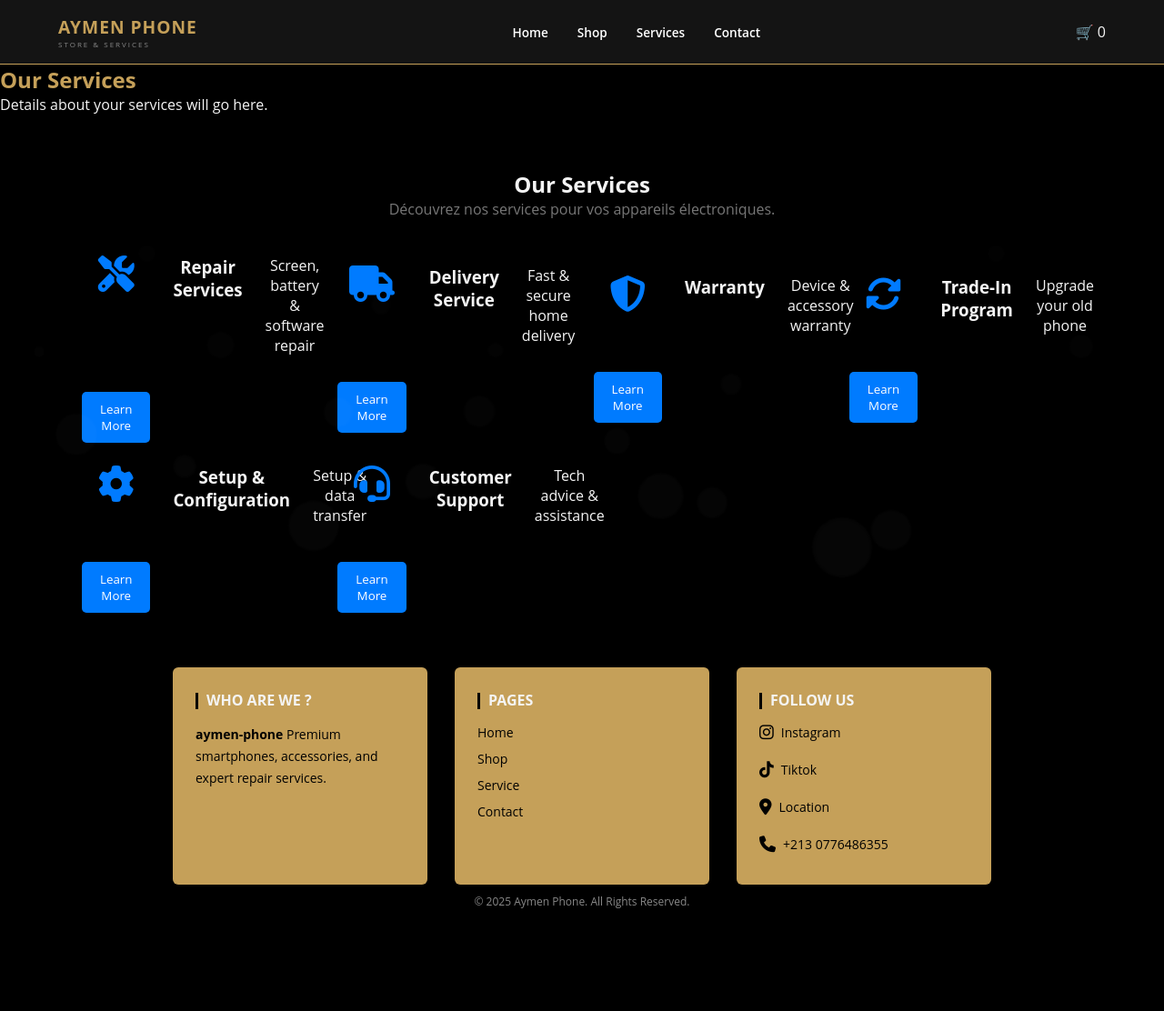
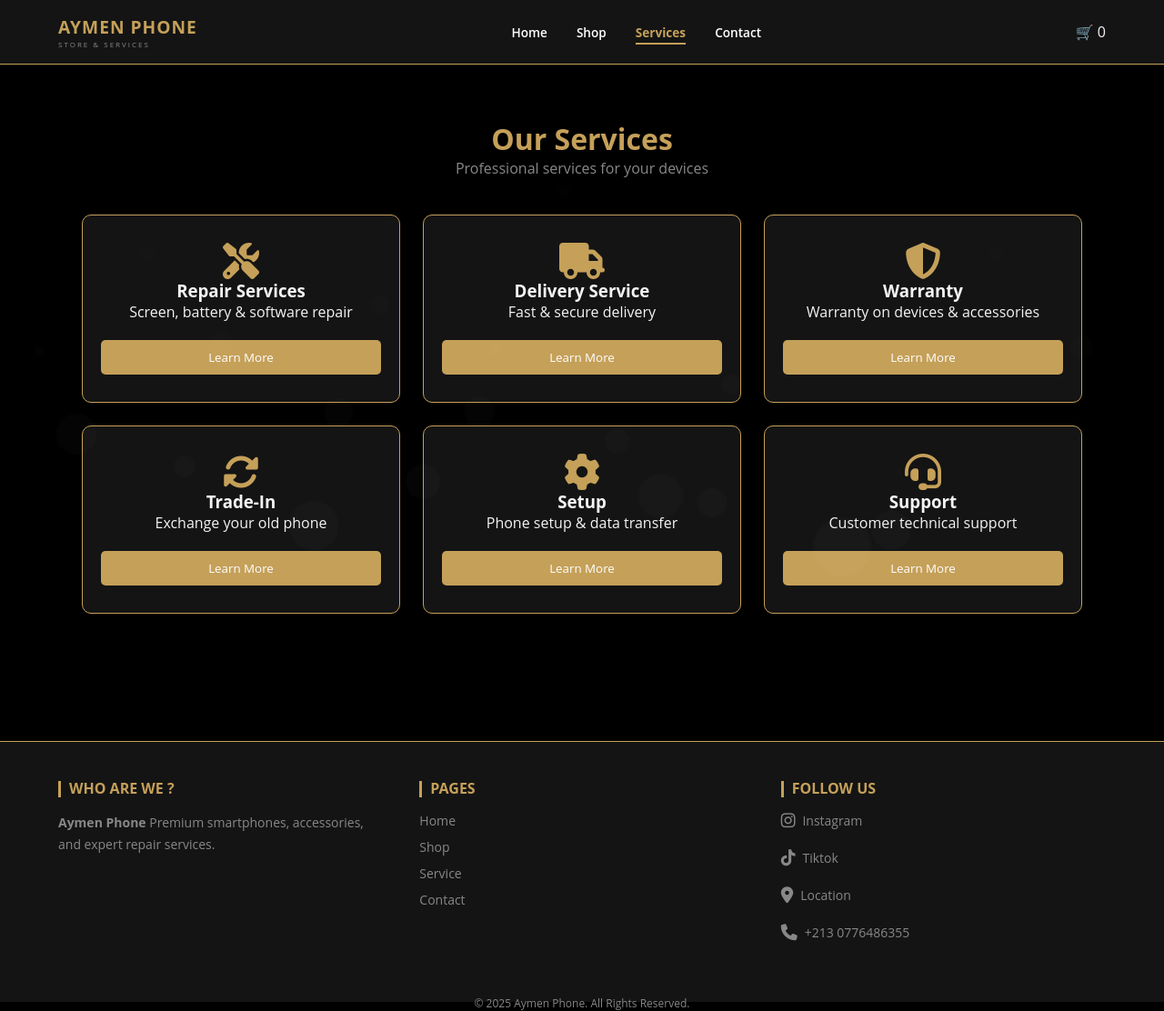
Before and after one commit to 0101012023/Website-Project, a PHP site: page /services.html in a window 1280 px wide. Shown: the whole page at 91% size. Before the commit the page ends 999 px from the top, so only its background shows below. Run offline with PHP 8.4, Linux system fonts and the light colour scheme.

Commit message:
modifie index contact services pluss js

```diff
--- a/Hidaya/services.html
+++ b/Hidaya/services.html
@@ -6,17 +6,17 @@
     <title>Aymen Phone | Services</title>
     <link rel="stylesheet" href="styles.css">
     <link rel="stylesheet" href="https://cdnjs.cloudflare.com/ajax/libs/font-awesome/6.5.0/css/all.min.css" integrity="sha512-..." crossorigin="anonymous" referrerpolicy="no-referrer" />
-
 </head>
 <body>
 
+    <!-- Bubbles background -->
     <div class="bubbles">
-  <!-- 20 bubbles now instead of 10 -->
         <span></span><span></span><span></span><span></span><span></span>
         <span></span><span></span><span></span><span></span><span></span>
         <span></span><span></span><span></span><span></span><span></span>
         <span></span><span></span><span></span><span></span><span></span>
-  <br><span></span><span></span><span></span><span></span><span></span>
+        <br>
+        <span></span><span></span><span></span><span></span><span></span>
         <span></span><span></span><span></span><span></span><span></span>
     </div>
 
@@ -30,7 +30,7 @@
             <ul class="nav-links">
                 <li><a href="index.html">Home</a></li>
                 <li><a href="shop.html">Shop</a></li>
-                <li><a href="services.html">Services</a></li>
+                <li><a href="services.html" class="active">Services</a></li>
                 <li><a href="contact.html">Contact</a></li>
             </ul>
             <div class="nav-icons">
@@ -42,16 +42,10 @@
         </div>
     </nav>
 
-    <section class="shop-section">
-        <h2>Our Services</h2>
-        <p>Details about your services will go here.</p>
-    </section>
-
-
-
+    <!-- Services Section -->
     <section class="services">
         <h2>Our Services</h2>
-  <p class="subtitle">Découvrez nos services pour vos appareils électroniques.</p>
+        <p class="subtitle">Professional services for your devices</p>
 
         <div class="services-grid">
 
@@ -59,113 +53,151 @@
                 <i class="fas fa-tools"></i>
                 <h3>Repair Services</h3>
                 <p>Screen, battery & software repair</p>
-      <button onclick="openModal('repair')">Learn More</button>
+                <button onclick="openRepairModal()">Learn More</button>
             </div>
 
             <div class="service-card">
                 <i class="fas fa-truck"></i>
                 <h3>Delivery Service</h3>
-      <p>Fast & secure home delivery</p>
-      <button onclick="openModal('delivery')">Learn More</button>
+                <p>Fast & secure delivery</p>
+                <button onclick="openDeliveryModal()">Learn More</button>
             </div>
 
             <div class="service-card">
                 <i class="fas fa-shield-alt"></i>
                 <h3>Warranty</h3>
-      <p>Device & accessory warranty</p>
-      <button onclick="openModal('warranty')">Learn More</button>
+                <p>Warranty on devices & accessories</p>
+                <button onclick="openWarrantyModal()">Learn More</button>
             </div>
 
             <div class="service-card">
                 <i class="fas fa-sync-alt"></i>
-      <h3>Trade-In Program</h3>
-      <p>Upgrade your old phone</p>
-      <button onclick="openModal('trade')">Learn More</button>
+                <h3>Trade-In</h3>
+                <p>Exchange your old phone</p>
+                <button onclick="openTradeModal()">Learn More</button>
             </div>
 
             <div class="service-card">
                 <i class="fas fa-cog"></i>
-      <h3>Setup & Configuration</h3>
-      <p>Setup & data transfer</p>
-      <button onclick="openModal('setup')">Learn More</button>
+                <h3>Setup</h3>
+                <p>Phone setup & data transfer</p>
+                <button onclick="openSetupModal()">Learn More</button>
             </div>
 
             <div class="service-card">
                 <i class="fas fa-headset"></i>
-      <h3>Customer Support</h3>
-      <p>Tech advice & assistance</p>
-      <button onclick="openModal('support')">Learn More</button>
+                <h3>Support</h3>
+                <p>Customer technical support</p>
+                <button onclick="openSupportModal()">Learn More</button>
             </div>
 
         </div>
     </section>
 
-<!-- MODAL -->
-<div class="modal" id="serviceModal">
+    <!-- Modals -->
+    <!-- Repair Modal -->
+    <div class="modal" id="repairModal">
         <div class="modal-content">
-    <span class="close" onclick="closeModal()">&times;</span>
-    <h3 id="modalTitle"></h3>
-    <p id="modalText"></p>
+            <span class="close" onclick="closeRepairModal()">&times;</span>
+            <h2>Repair Service</h2>
+            <p class="subtitle"><strong>Devices sold in our store</strong></p>
+            <ul>
+                <li>Phones & tablets repair</li>
+                <li>Screen & battery replacement</li>
+                <li>Software issues</li>
+            </ul>
+            <p class="note">🛠 Fast & reliable repair</p>
         </div>
     </div>
 
+    <!-- Delivery Modal -->
+    <div class="modal" id="deliveryModal">
+        <div class="modal-content">
+            <span class="close" onclick="closeDeliveryModal()">&times;</span>
+            <h2>Delivery Fees</h2>
+            <p class="subtitle"><strong>Delivery via ZR Express</strong></p>
+            <table class="delivery-table">
+                <thead>
+                    <tr>
+                        <th>Wilaya</th>
+                        <th>Express(Residence)</th>
+                        <th>Express (Stop Desk)</th>
+                    </tr>
+                </thead>
+                <tbody>
+                    <!-- Toutes les lignes de wilaya ici -->
+                </tbody>
+            </table>
+            <p class="note">🚚 Fast delivery according to your province</p>
+        </div>
+    </div>
 
+    <!-- Warranty Modal -->
+    <div class="modal" id="warrantyModal">
+        <div class="modal-content">
+            <span class="close" onclick="closeWarrantyModal()">&times;</span>
+            <h2>Warranty</h2>
+            <p class="subtitle"><strong>Store warranty</strong></p>
+            <ul>
+                <li>Phones & tablets warranty</li>
+                <li>Accessories warranty</li>
+                <li>After-sales service</li>
+            </ul>
+            <p class="note">✅ Warranty depends on product</p>
+        </div>
+    </div>
 
+    <!-- Trade Modal -->
+    <div class="modal" id="tradeModal">
+        <div class="modal-content">
+            <span class="close" onclick="closeTradeModal()">&times;</span>
+            <h2>Trade-In</h2>
+            <ul>
+                <li>Exchange old devices</li>
+                <li>Discount on new purchase</li>
+                <li>Phones & tablets accepted</li>
+            </ul>
+            <p class="note">🔄 Upgrade easily</p>
+        </div>
+    </div>
 
+    <!-- Setup Modal -->
+    <div class="modal" id="setupModal">
+        <div class="modal-content">
+            <span class="close" onclick="closeSetupModal()">&times;</span>
+            <h2>Device Setup</h2>
+            <ul>
+                <li>Account configuration</li>
+                <li>Data transfer</li>
+                <li>App installation</li>
+            </ul>
+            <p class="note">⚙ Ready to use</p>
+        </div>
+    </div>
 
+    <!-- Support Modal -->
+    <div class="modal" id="supportModal">
+        <div class="modal-content">
+            <span class="close" onclick="closeSupportModal()">&times;</span>
+            <h2>Customer Support</h2>
+            <ul>
+                <li>Technical help</li>
+                <li>Usage assistance</li>
+                <li>After-sales support</li>
+            </ul>
+            <p class="note">🎧 Always here</p>
+        </div>
+    </div>
 
-
-
-
-
-
-
-
-
-
-
-
-
-
-
-
-
-
-
-
-
-
-
-
-
-
-
-
-
-
-
-
-
-
-
-
-
-
-
-
-
-
-     <!-- bar contact -->
-
+    <!-- Footer -->
     <footer class="ss">
         <div class="ss-container">
 
-    <!-- Qui sommes nous -->
+            <!-- Who we are -->
             <div class="ss-box">
                 <h3>WHO ARE WE ?</h3>
                 <p>
-        <strong>aymen-phone</strong>
-         Premium smartphones, accessories, and expert repair services.
+                    <strong>Aymen Phone</strong> Premium smartphones, accessories, and expert repair services.
                 </p>
             </div>
 
@@ -183,28 +215,12 @@
             <!-- Social -->
             <div class="ss-box">
                 <h3>FOLLOW US</h3>
-
                 <ul class="social-icons">
-    <li>
-      <a href="https://www.instagram.com/aymen_phone21?igsh=em02cng0MGhlM2Fq"><i class="fab fa-instagram"></i> Instagram</a>
-    </li>
-    <li>
-      <a href="https://www.tiktok.com/@aymen.smartphone?_r=1&_t=ZS-92cRNAWFs70"><i class="fab fa-tiktok"></i> Tiktok</a>
-    </li>
-    <li>
-      <a href="https://www.google.com/maps/place/90 Les allees du 20 aout 1955, skikda" target="_blank"><i class="fas fa-map-marker-alt"></i> Location
-</a>
-    </li>
-    <li>
-      <a href="#" onclick="navigator.clipboard.writeText('+2130776486355'); alert('numero copie');">
-  <i class="fas fa-phone"></i> +213 0776486355
-</a>
-    </li>
+                    <li><a href="https://www.instagram.com/aymen_phone21?igsh=em02cng0MGhlM2Fq"><i class="fab fa-instagram"></i> Instagram</a></li>
+                    <li><a href="https://www.tiktok.com/@aymen.smartphone?_r=1&_t=ZS-92cRNAWFs70"><i class="fab fa-tiktok"></i> Tiktok</a></li>
+                    <li><a href="https://www.google.com/maps/place/90 Les allees du 20 aout 1955, skikda" target="_blank"><i class="fas fa-map-marker-alt"></i> Location</a></li>
+                    <li><a href="#" onclick="navigator.clipboard.writeText('+2130776486355'); alert('numero copie');"><i class="fas fa-phone"></i> +213 0776486355</a></li>
                 </ul>
-</div>
-
-
-      </div>
             </div>
 
         </div>
@@ -215,7 +231,6 @@
         </div>
     </footer>
 
-
     <script src="script.js"></script>
 </body>
 </html>
--- a/Hidaya/styles.css
+++ b/Hidaya/styles.css
@@ -574,131 +523,189 @@
 
 
 /* === page services ===*/
+/* =======================
+   SERVICES
+======================= */
+
 .services {
+  padding: 60px 20px;
   text-align: center;
-  padding: 60px 20px;
+}
+
+.services h2 {
+  font-size: 32px;
+  color: #C5A059;
 }
 
 .subtitle {
-  color: #777;
+  color: #888;
   margin-bottom: 40px;
 }
 
 .services-grid {
   display: grid;
-  grid-template-columns: repeat(auto-fit, minmax(250px, 1fr));
+  grid-template-columns: repeat(3, 1fr);
   gap: 25px;
   max-width: 1100px;
   margin: auto;
 }
 
 .service-card {
-  display: grid;
-  grid-template-columns: repeat(3, 1fr); /* 3 cases */
-  gap: 25px;
-  max-width: 1100px;
-  margin: auto;
+  background: #141414;
+  padding: 30px 20px;
+  border-radius: 10px;
+  border: 1px solid #C5A059;
+  box-shadow: 0 5px 15px rgba(0, 0, 0, 0.08);
+  display: flex;
+  flex-direction: column;
+  justify-content: space-between;
 }
 
 .service-card i {
   font-size: 40px;
-  color: #007bff;
-  margin-bottom: 15px;
+  color: #C5A059;
 }
 
 .service-card button {
-  margin-top: 15px;
-  padding: 10px 20px;
+  margin-top: 20px;
+  padding: 10px;
   border: none;
-  background: #007bff;
-  color: #fff;
+  background: #C5A059;
+  color: white;
   border-radius: 5px;
   cursor: pointer;
+  transition: 0.3s;
 }
 
-/* MODAL */
+.service-card button:hover {
+  background: #000000;
+}
+
+/* =======================
+   RESPONSIVE
+======================= */
+
+@media (max-width: 900px) {
+  .services-grid {
+    grid-template-columns: repeat(2, 1fr);
+  }
+}
+
+@media (max-width: 600px) {
+  .services-grid {
+    grid-template-columns: 1fr;
+  }
+}
+
+/* =======================
+   MODAL
+======================= */
+
+/* =========================
+   MODALS GENERAUX
+========================= */
 .modal {
   display: none;
   position: fixed;
   inset: 0;
-  background: rgba(0,0,0,0.5);
+  background: rgba(0, 0, 0, 0.6);
   justify-content: center;
   align-items: center;
+  z-index: 9999;
 }
 
 .modal-content {
-  background: #fff;
-  padding: 30px;
+  background: #000000;
+  padding: 25px;
   width: 90%;
-  max-width: 400px;
-  border-radius: 8px;
-  text-align: center;
+  max-width: 750px;
+  border-radius: 10px;
+  max-height: 80vh;
+  overflow-y: auto; /* Scroll vertical si nécessaire */
+  color: #fff;
 }
 
 .close {
   float: right;
-  font-size: 22px;
+  font-size: 26px;
   cursor: pointer;
+  color: #C5A059;
 }
 
-
-/* Tablet */
-@media (max-width: 900px) {
-  .services-grid {
-    grid-template-columns: repeat(2, 1fr); /* 2 cases */
-  }
+.close:hover {
+  color: #fff;
 }
 
-/* Mobile */
-@media (max-width: 600px) {
-  .services-grid {
-    grid-template-columns: 1fr; /* 1 case */
-  }
+/* Titres et sous-titres */
+.modal h2 {
+  color: #C5A059;
+  margin-bottom: 12px;
 }
 
+.modal .subtitle {
+  color: #ccc;
+  margin-bottom: 15px;
+}
 
+/* Listes dans les modals */
+.modal ul {
+  list-style: disc;
+  padding-left: 20px;
+  margin-bottom: 15px;
+  color: #ccc;
+}
 
+.modal ul li {
+  margin-bottom: 8px;
+}
 
+/* Notes en bas des modals */
+.modal .note {
+  color: #C5A059;
+  margin-top: 10px;
+  font-weight: bold;
+}
 
+/* =========================
+   TABLEAU DE LIVRAISON
+========================= */
+.delivery-table {
+  width: 100%;
+  border-collapse: collapse;
+  margin-top: 20px;
+}
 
+.delivery-table th {
+  background: #000000;
+  color: #C5A059;
+  padding: 12px;
+}
 
+.delivery-table td {
+  padding: 10px;
+  border-bottom: 1px solid #141414;
+  text-align: center;
+}
 
+.delivery-table tr:hover {
+  background: #141414;
+}
 
-
-
-
-
-
-
-
-
-
-
-
-
-
-
-
-
-
-/*contact + services*/
-
+/*contact + services + home*/
+.ss{
+    background: #141414;
+    border-top: 1px solid #C5A059;
+    margin-top: 80px;
+    color: #ddd;
+}
 .ss-container {
-  max-width: 900px;
+  max-width: 1300px;
     margin: auto;
+    padding: 40px 5%;
     display: grid;
     grid-template-columns: repeat(3, 1fr);
-  gap: 30px;
+    gap: 40px;;
 }
-
-.ss-box {
-  background: #C5A059;
-  padding: 25px;
-  border-radius: 6px;
-  box-shadow: 0 0 10px rgba(0,0,0,0.05);
-}
-
-
 
 /* ===== ss-box ===== */
 .ss-box h3 {
@@ -706,6 +713,7 @@
   margin-bottom: 15px;
   position: relative;
   padding-left: 12px;
+  color: #C5A059;
 }
 
 .ss-box h3::before {
@@ -715,12 +723,13 @@
   top: 3px;
   width: 3px;
   height: 18px;
-  background: #000000;
+  background:#C5A059;
+
 }
 
 .ss-box p {
   font-size: 14px;
-  color: #000000;
+  color: #888;
   line-height: 1.7;
 }
 
@@ -741,7 +750,7 @@
   align-items: center;
   gap: 8px;
   text-decoration: none;
-  color: #000000;
+  color: #888;
   font-size: 14px;
   transition: color 0.3s ease;
 }
@@ -770,7 +779,7 @@
   align-items: center;
   gap: 8px;
   text-decoration: none;
-  color: #000000;
+  color:#888;
   font-size: 14px;
   transition: color 0.3s ease;
 }
```
Also changed, not shown: other parts of Hidaya/styles.css (+2 -53 lines), Hidaya/index.html (+45 -31 lines), Hidaya/script.js (+45 -17 lines), Hidaya/tjrb.html (deleted, +0 -105 lines). Lines whose indentation alone changed are shown as unchanged.
